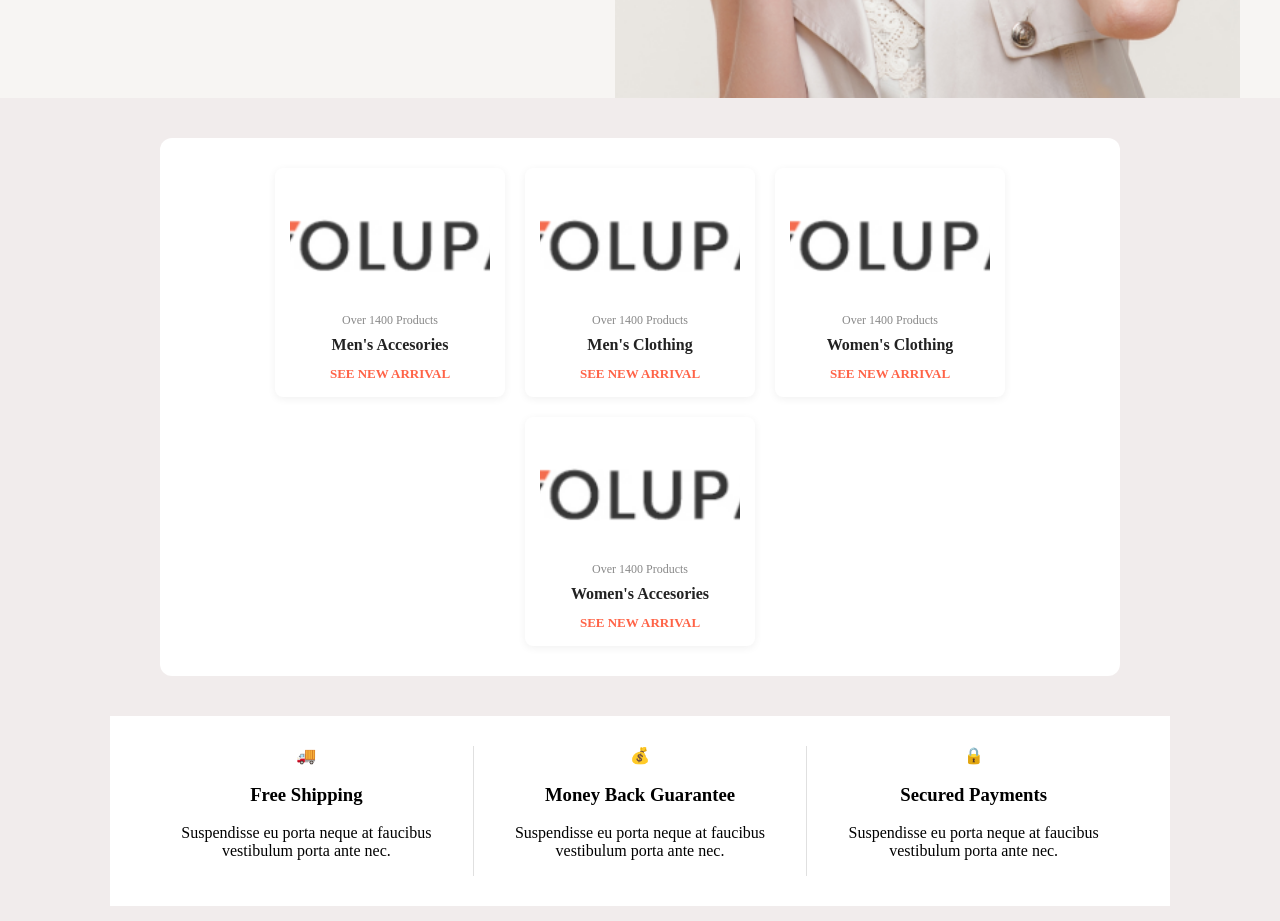
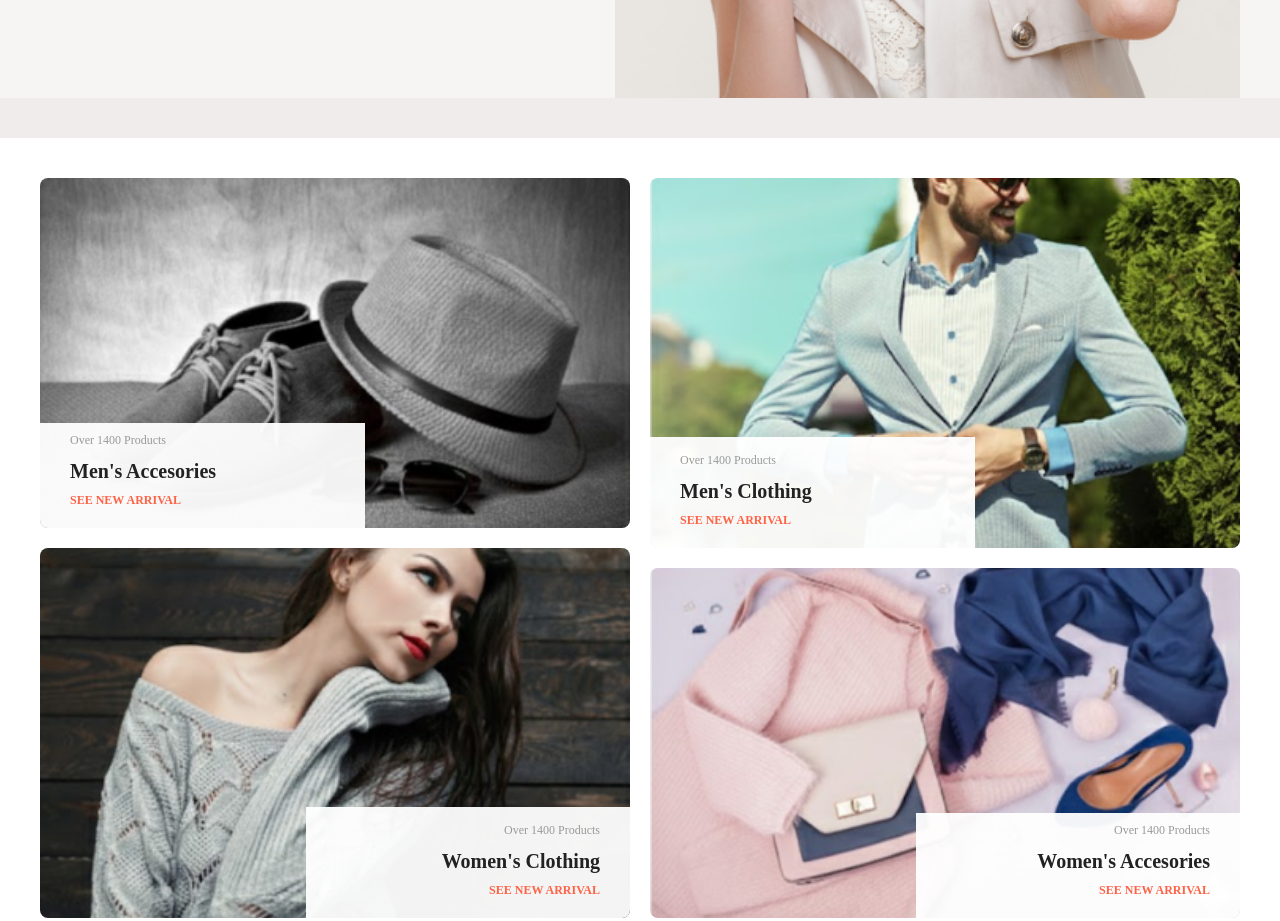
Before and after one commit to javaAlvaroch975/Tarea-Pepe-web-Volupa, a plain HTML site: page index.html in a window 1280 px wide. Shown: the part 660-1581 px from the top of the page. Drawn offline with Linux system fonts and the light colour scheme; files whose address does not match are found by name.

Commit message:
fin section 2

```diff
--- a/index.html
+++ b/index.html
@@ -44,7 +44,7 @@
                 <a href="https://www.youtube.com" target="_blank" class="btn-volupa">SEE MY NEW COLLECTION</a>
             </article>
             <figure>
-                <img src="./imagenes/modelo.png" alt="Mujer"">
+                <img src="./imagenes/section1/modelo.png" alt="Mujer"">
             </figure>
         </section>
 
@@ -52,7 +52,7 @@
         <section> <!-- recuadro de la ropa -->
             <article>
                 <figure>
-                    <img src="./imagenes/logo.png" alt="Accesorios para hombre">
+                    <img src="./imagenes/section2/zapatos.png" alt="Accesorios para hombre">
                 </figure>
                 <p>Over 1400 Products</p>
                 <h3>Men's Accesories</h3>
@@ -61,7 +61,7 @@
 
             <article>
                 <figure>
-                    <img src="./imagenes/logo.png" alt="Hombre traje">
+                    <img src="./imagenes/section2/hombre.png" alt="Hombre traje">
                 </figure>
                 <p>Over 1400 Products</p>
                 <h3>Men's Clothing</h3>
@@ -70,7 +70,7 @@
 
             <article>
                 <figure>
-                    <img src="./imagenes/logo.png" alt="Mujer sueter gris">
+                    <img src="./imagenes/section2/mujer.png" alt="Mujer sueter gris">
                 </figure>
                 <p>Over 1400 Products</p>
                 <h3>Women's Clothing</h3>
@@ -79,7 +79,7 @@
 
             <article>
                 <figure>
-                    <img src="./imagenes/logo.png" alt="Accesorios para mujer - bolsos coloridos">
+                    <img src="./imagenes/section2/ropa.png" alt="Accesorios para mujer - bolsos coloridos">
                 </figure>
                 <p>Over 1400 Products</p>
                 <h3>Women's Accesories</h3>
--- a/volupa.css
+++ b/volupa.css
@@ -83,45 +83,32 @@ section:first-child a {
 
 /* SECTION 2 */
 section:nth-of-type(2) {
-    display: flex;
-    flex-wrap: wrap;
+    display: grid;
+    grid-template-columns: repeat(2, 1fr);
+    grid-template-rows: auto auto auto;
     gap: 20px;
-    padding: 30px;
+    padding: 40px;
     background: #fff;
-    border-radius: 12px;
     margin: 40px auto;
-    max-width: 900px;
-    flex-direction: row;
-    justify-content: center;
+    max-width: 1200px;
 }
 
-section:nth-of-type(2) h2 {
-    width: 100%;
-    text-align: center;
-    font-size: 28px;
-    margin-bottom: 20px;
-    color: #222;
-}
+section:nth-of-type(2) article:nth-child(1) { grid-area: 1 / 1 / 2 / 2; }
+section:nth-of-type(2) article:nth-child(2) { grid-area: 1 / 2 / 3 / 3; }
+section:nth-of-type(2) article:nth-child(3) { grid-area: 2 / 1 / 4 / 2; }
+section:nth-of-type(2) article:nth-child(4) { grid-area: 3 / 2 / 4 / 3; }
 
 section:nth-of-type(2) article {
-    background: #fff;
+    position: relative;
     border-radius: 8px;
-    box-shadow: 0 2px 8px rgba(0,0,0,0.06);
-    width: 200px;
-    display: flex;
-    flex-direction: column;
-    align-items: center;
-    padding: 15px;
+    overflow: hidden;
+    min-height: 350px;
 }
 
 section:nth-of-type(2) article figure {
+    position: absolute;
+    inset: 0;
     margin: 0;
-    width: 100%;
-    height: 120px;
-    overflow: hidden;
-    display: flex;
-    align-items: center;
-    justify-content: center;
 }
 
 section:nth-of-type(2) article img {
@@ -130,26 +117,64 @@ section:nth-of-type(2) article img {
     object-fit: cover;
 }
 
+section:nth-of-type(2) article::after {
+    content: '';
+    position: absolute;
+    bottom: 0;
+    left: 0;
+    width: 55%;
+    height: 30%;
+    background: rgba(255, 255, 255, 0.95);
+    z-index: 1;
+}
+
+section:nth-of-type(2) article p,
+section:nth-of-type(2) article h3,
+section:nth-of-type(2) article a {
+    position: absolute;
+    left: 30px;
+    margin: 0;
+    z-index: 2;
+}
+
 section:nth-of-type(2) article p {
+    bottom: 80px;
     font-size: 12px;
-    color: #888;
-    margin: 10px 0 0 0;
+    color: #999;
 }
 
 section:nth-of-type(2) article h3 {
-    font-size: 16px;
+    bottom: 45px;
+    font-size: 20px;
     font-weight: 600;
     color: #222;
-    margin: 8px 0 0 0;
-    text-align: center;
 }
 
 section:nth-of-type(2) article a {
+    bottom: 20px;
     color: #ff6347;
     font-weight: 600;
     text-decoration: none;
-    font-size: 13px;
-    margin: 12px 0 0 0;
+    font-size: 12px;
+    text-transform: uppercase;
+}
+
+/* Women's articles (3 y 4) - texto a la derecha */
+section:nth-of-type(2) article:nth-child(3)::after,
+section:nth-of-type(2) article:nth-child(4)::after {
+    left: auto;
+    right: 0;
+}
+
+section:nth-of-type(2) article:nth-child(3) p,
+section:nth-of-type(2) article:nth-child(3) h3,
+section:nth-of-type(2) article:nth-child(3) a,
+section:nth-of-type(2) article:nth-child(4) p,
+section:nth-of-type(2) article:nth-child(4) h3,
+section:nth-of-type(2) article:nth-child(4) a {
+    left: auto;
+    right: 30px;
+    text-align: right;
 }
 
 /* SECTION SECURED PAYMENTS */
```
Also changed, not shown: imagenes/section1/modelo.png (renamed from imagenes/modelo.png), imagenes/section2/hombre.png (added), imagenes/section2/mujer.png (added), imagenes/section2/ropa.png (added), imagenes/section2/zapatos.png (added).
